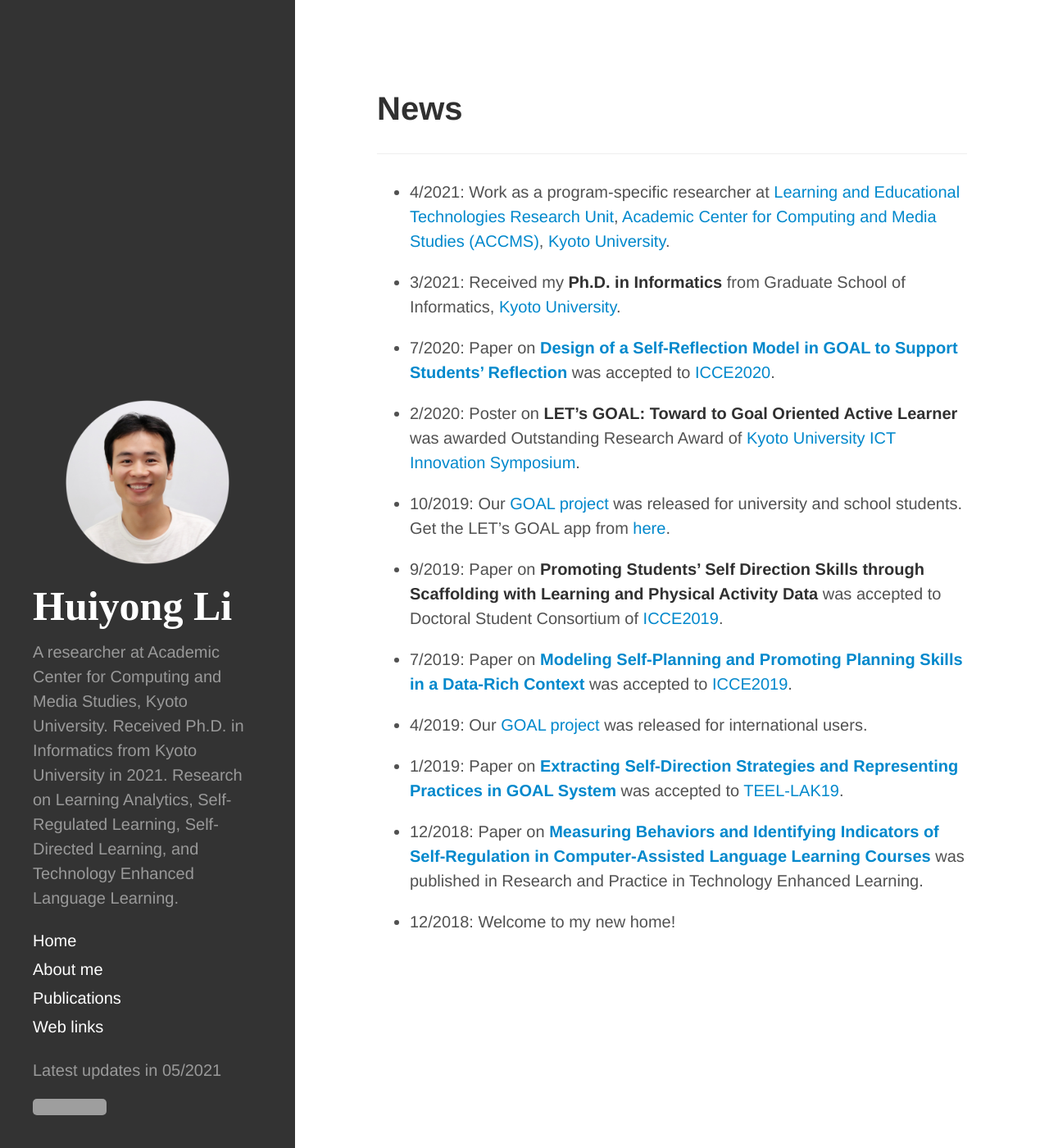
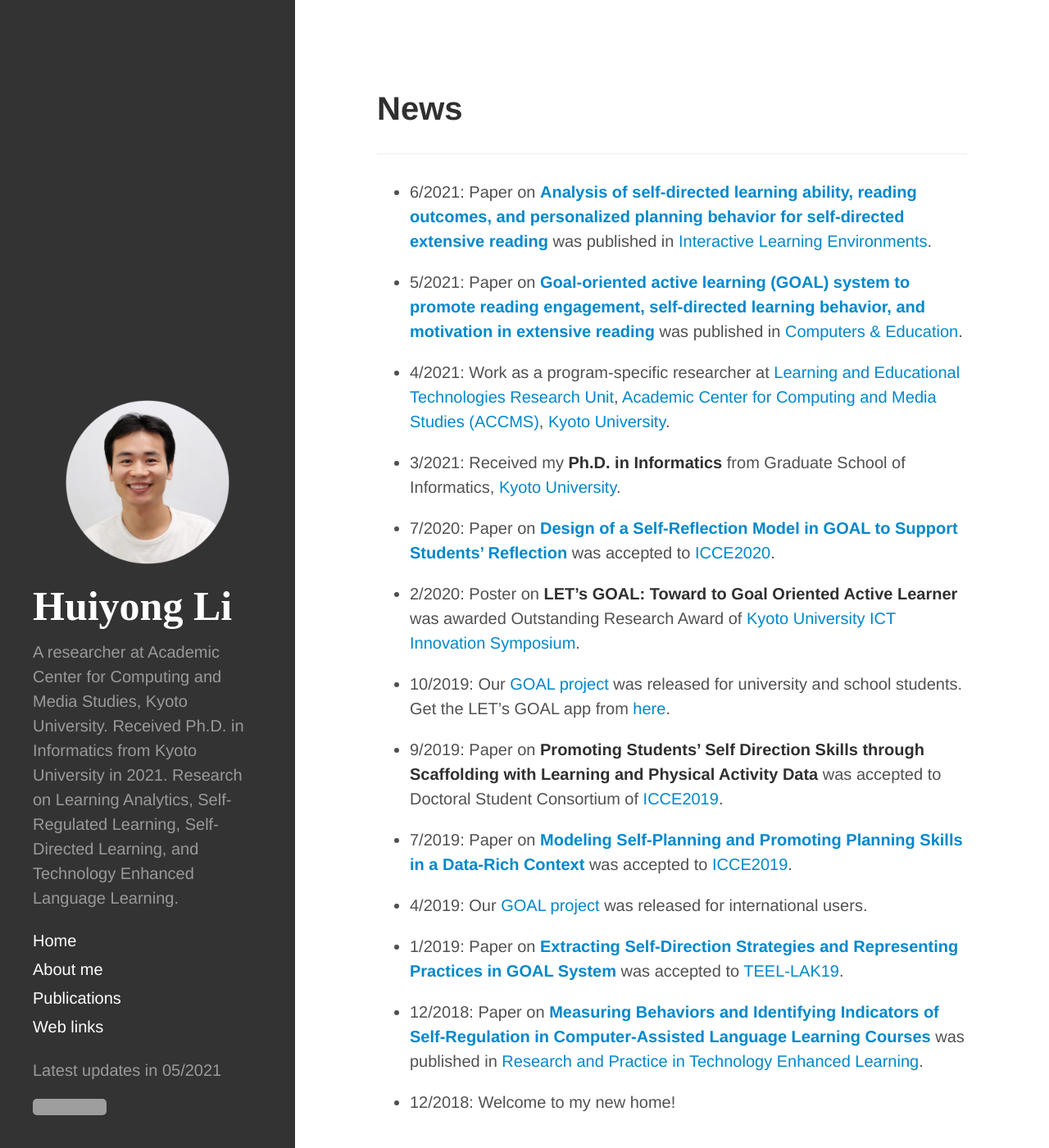
Before and after one commit to li-huiyong/li-huiyong.github.io, a Jekyll site: the page built from index.md, in a window 1280 px wide and 1400 px high. Shown: the whole window at 82% size. Built offline with Jekyll 4.4.1, drawn with Linux system fonts in a browser that asks for light colours; nearby versions of some CDN libraries; some web fonts are replaced; our own code applies the rules of GitHub Pages for plain Markdown files; grey boxes are pictures that could not be loaded.

Commit message:
add C&E and ILE papers

```diff
--- a/index.md
+++ b/index.md
@@ -6,12 +6,15 @@ layout: index
 
 ___
 
+* 6/2021: Paper on [**Analysis of self-directed learning ability, reading outcomes, and personalized planning behavior for self-directed extensive reading**](https://doi.org/10.1080/10494820.2021.1937660) was published in [Interactive Learning Environments](https://www.tandfonline.com/toc/nile20/current).
+
+* 5/2021: Paper on [**Goal-oriented active learning (GOAL) system to promote reading engagement, self-directed learning behavior, and motivation in extensive reading**](https://doi.org/10.1016/j.compedu.2021.104239) was published in [Computers & Education](https://www.sciencedirect.com/journal/computers-and-education).
+
 * 4/2021: Work as a program-specific researcher at [Learning and Educational Technologies Research Unit](https://www.let.media.kyoto-u.ac.jp/en/), [Academic Center for Computing and Media Studies (ACCMS)](https://www.media.kyoto-u.ac.jp/accms_web/en/), [Kyoto University](https://www.kyoto-u.ac.jp/en).
 
 * 3/2021: Received my **Ph.D. in Informatics** from Graduate School of Informatics, [Kyoto University](https://www.kyoto-u.ac.jp/en).
 
 * 7/2020: Paper on [**Design of a Self-Reflection Model in GOAL to Support Students' Reflection**](https://repository.kulib.kyoto-u.ac.jp/dspace/handle/2433/259785) was accepted to [ICCE2020](https://apsce.net/icce/icce2020/index.html).
-
 
 * 2/2020: Poster on **LET's GOAL: Toward to Goal Oriented Active Learner** was awarded Outstanding Research Award of [Kyoto University ICT Innovation Symposium](http://ict-nw.i.kyoto-u.ac.jp/ict-innovation/14th/).
 
@@ -25,6 +28,6 @@ ___
 
 * 1/2019: Paper on [**Extracting Self-Direction Strategies and Representing Practices in GOAL System**](https://www.researchgate.net/publication/331398537_Extracting_Self-Direction_Strategies_and_Representing_Practices_in_GOAL_System) was accepted to [TEEL-LAK19](https://sites.google.com/view/teel-workshop/lak19).
 
-* 12/2018: Paper on [**Measuring Behaviors and Identifying Indicators of Self-Regulation in Computer-Assisted Language Learning Courses**](https://rdcu.be/bcFJv) was published in Research and Practice in Technology Enhanced Learning.
+* 12/2018: Paper on [**Measuring Behaviors and Identifying Indicators of Self-Regulation in Computer-Assisted Language Learning Courses**](https://rdcu.be/bcFJv) was published in [Research and Practice in Technology Enhanced Learning](https://telrp.springeropen.com/).
 
 * 12/2018: Welcome to my new home!
```
